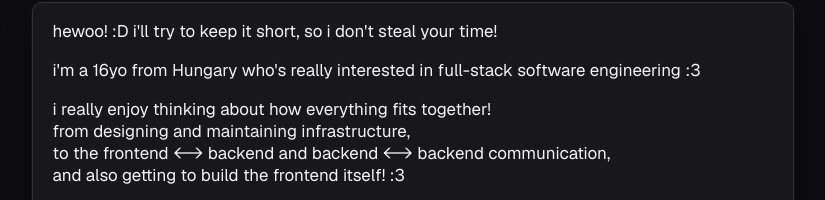
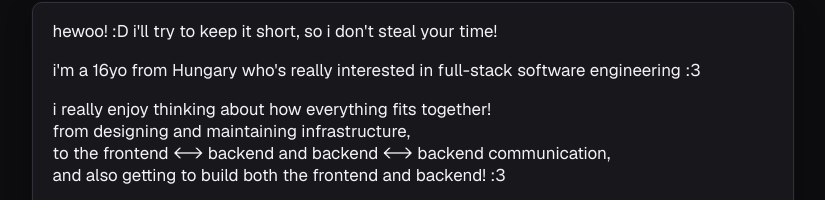
Before and after one commit to duskoboo/abtme-website, a plain HTML site: page index.html in a window 1280 px wide. Shown: the part 381-581 px from the top of the page, without its empty margins (227-1052 px from the left). Drawn offline with Linux system fonts and the light colour scheme.

Commit message:
update text again cuz i 4got abt backend.. THATS WHAT I LOVE MOST HOW lol :p

```diff
--- a/index.html
+++ b/index.html
@@ -28,7 +28,7 @@
 			i really enjoy thinking about how everything fits together!<br>
 			from designing and maintaining infrastructure,<br>
 			to the frontend &lt;-&gt; backend and backend &lt;-&gt; backend communication,<br>
-			and also getting to build the frontend itself! :3
+			and also getting to build both the frontend and backend! :3
 		    </p>
 		    <p>
 			other than that, i also do some hobby electronics, play videogames, and occasionally try to learn balisong tricks!
```
